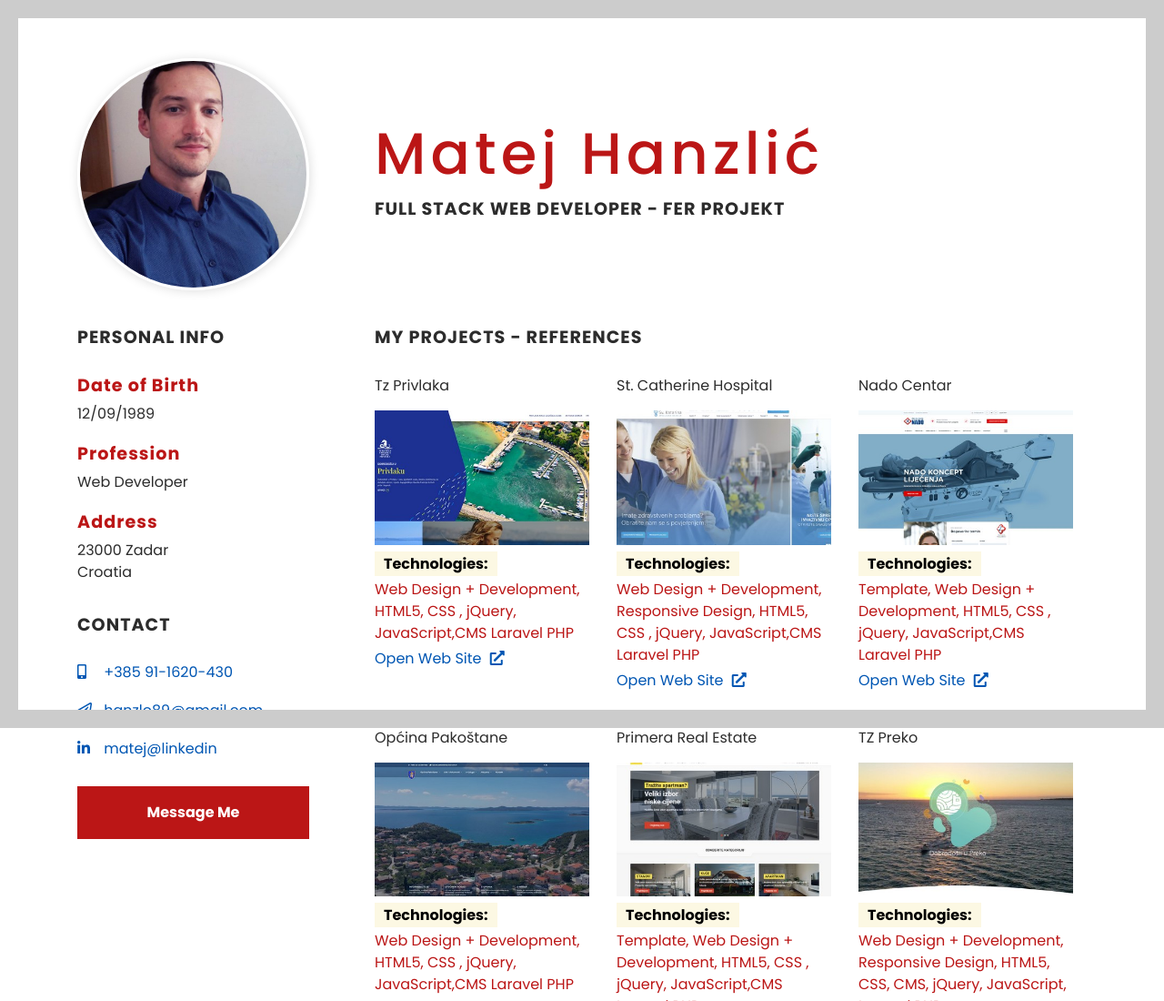
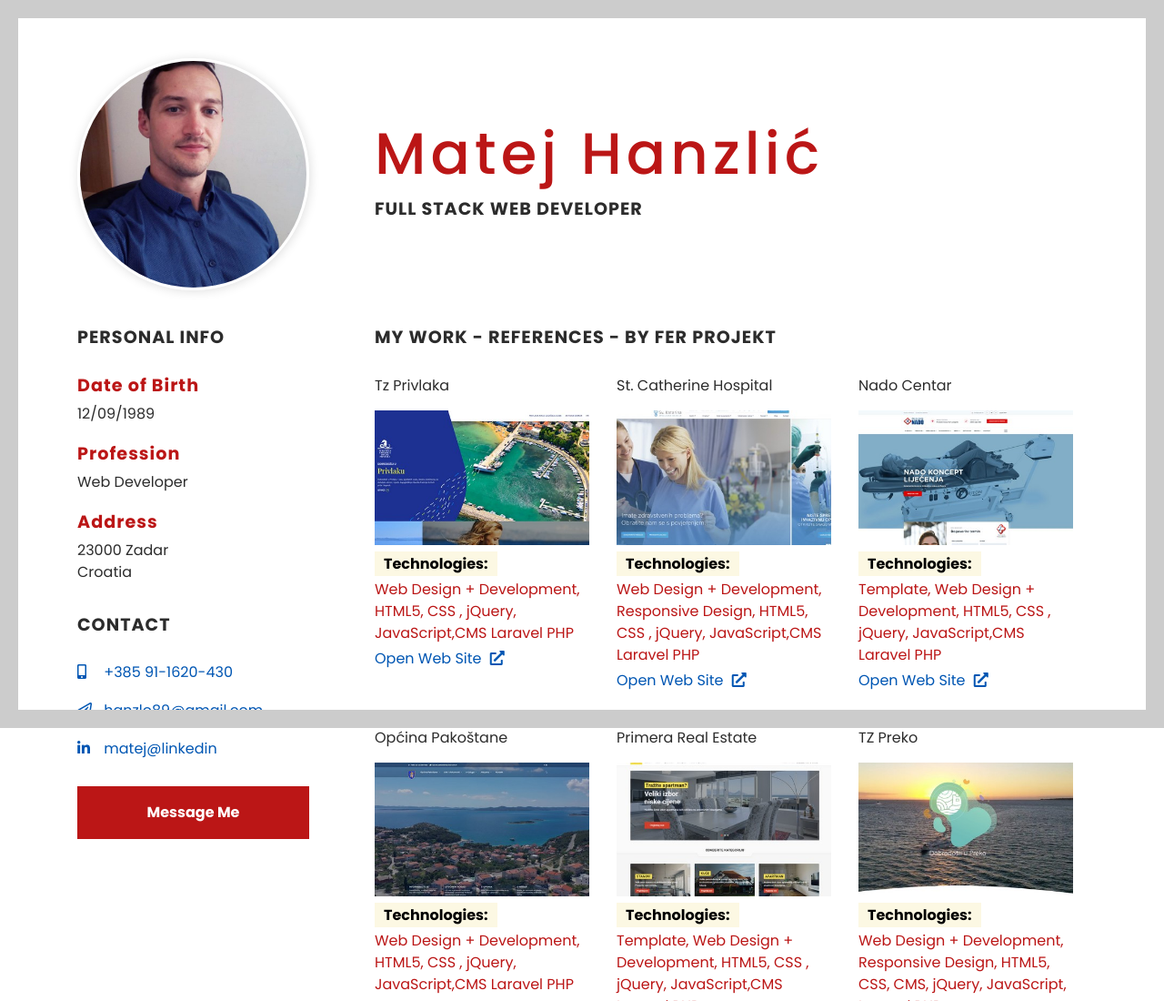
Before and after one commit to Hanzlo/references, a plain HTML site: page work/oldWork.html in a window 1280 px wide. Shown: the top 1100 px of the page at 91% size. Drawn offline with nearby package versions, Linux system fonts and the light colour scheme.

Commit message:
Update oldWork.html

```diff
--- a/work/oldWork.html
+++ b/work/oldWork.html
@@ -68,7 +68,7 @@
                         <div class="col-md-9 content-right">
                             <div class="main-info">
                                 <h3 class="main-color"> Matej Hanzlić <br>
-                                    <span>Full Stack Web Developer - Fer Projekt</span>
+                                    <span>Full Stack Web Developer </span>
                                 </h3>
                             </div>
                             <p></p>
@@ -104,7 +104,7 @@
                         class="btn btn-outline-danger">Message Me</button>
                 </div>
                 <main class="col-md-9 content-right">
-                    <h1 class="bold uppercase title">My Projects - References</h1>
+                    <h1 class="bold uppercase title">My Work - References - by Fer Projekt </h1>
                     <div class="all-work-item-wrapper">
 
                         <!--PROJECT START 1-->
```
